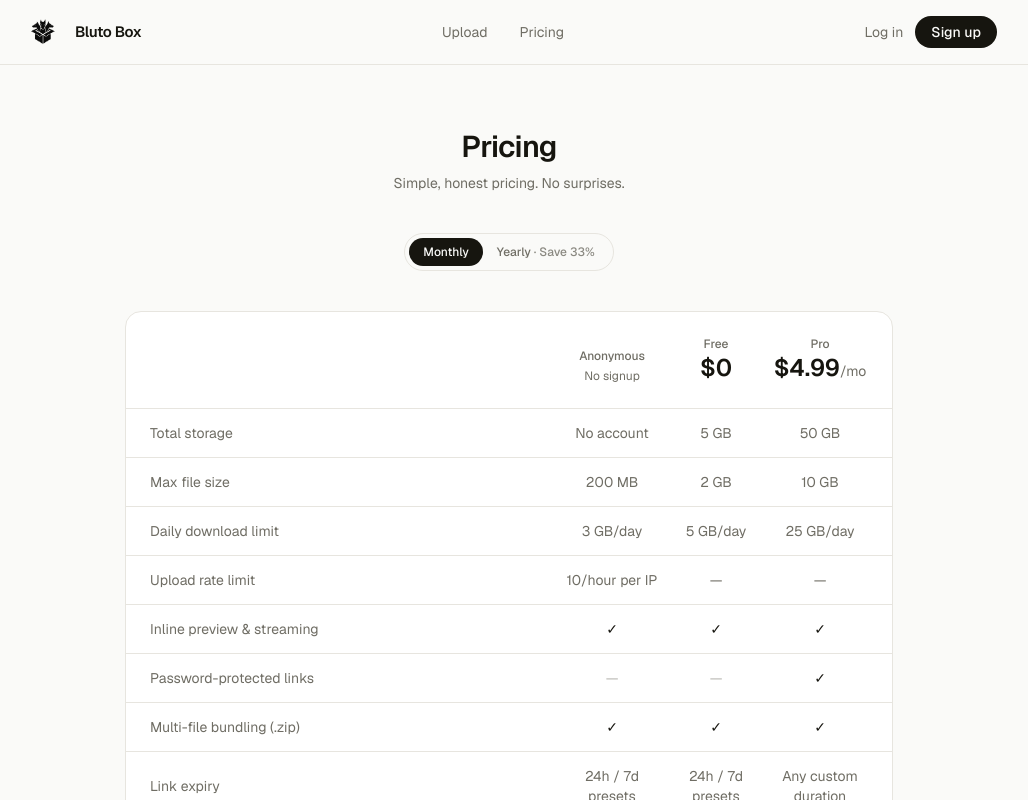
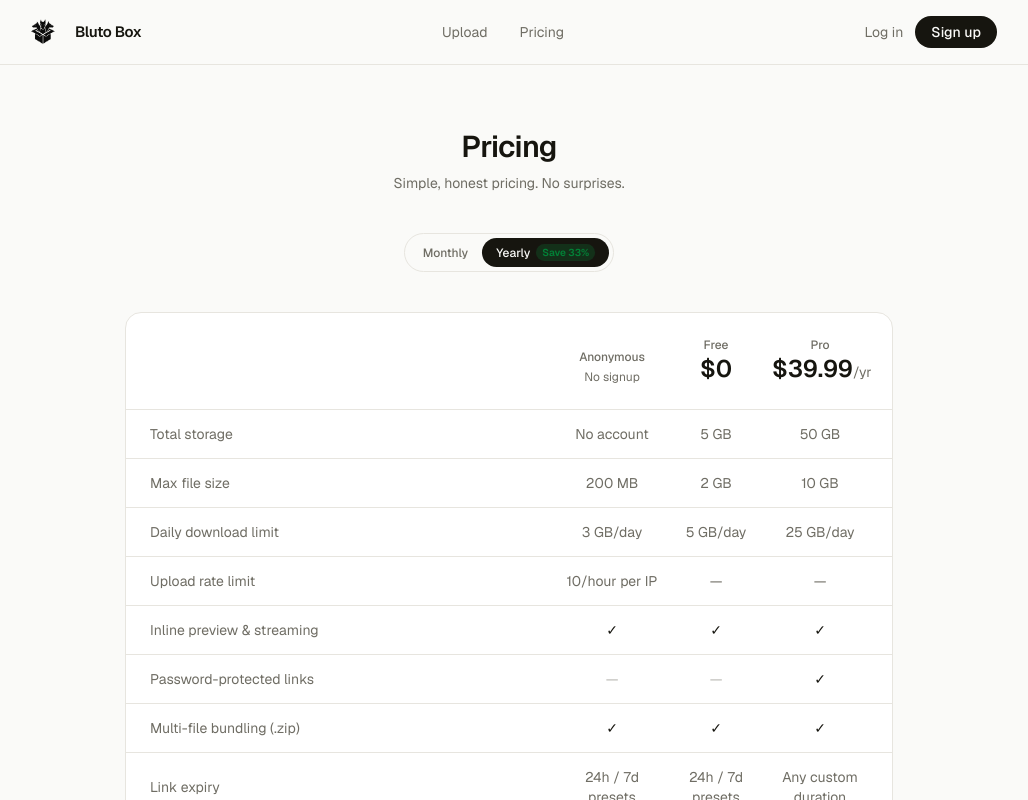
Before and after one commit to azrxc/blutobox, a Next.js app: page /pricing in a window 1280 px wide. Shown: the top 800 px of the page, without its empty margins (131-1159 px from the left). Built offline with nearby package versions, Linux system fonts and the light colour scheme; no server answers.

Commit message:
Default pricing toggle to Yearly and make the 33% savings a visible badge instead of muted text - yearly nets better margin (less Stripe fee bite) and better retention

```diff
--- a/src/app/pricing/page.tsx
+++ b/src/app/pricing/page.tsx
@@ -41,7 +41,7 @@ function Cell({ value }: { value: string | boolean }) {
 export default function PricingPage() {
   const { data: session, update } = useSession();
   const [loading, setLoading] = useState(false);
-  const [billingInterval, setBillingInterval] = useState<"monthly" | "yearly">("monthly");
+  const [billingInterval, setBillingInterval] = useState<"monthly" | "yearly">("yearly");
 
   useEffect(() => {
     update();
@@ -88,11 +88,14 @@ export default function PricingPage() {
         </button>
         <button
           onClick={() => setBillingInterval("yearly")}
-          className={`rounded-full px-3.5 py-1.5 font-medium transition-colors ${
+          className={`flex items-center gap-1.5 rounded-full px-3.5 py-1.5 font-medium transition-colors ${
             billingInterval === "yearly" ? "bg-accent text-accent-foreground" : "text-muted hover:text-foreground"
           }`}
         >
-          Yearly <span className="opacity-80">· Save 33%</span>
+          Yearly
+          <span className="rounded-full bg-green-500/15 px-1.5 py-0.5 text-[10px] font-semibold text-green-700 dark:text-green-400">
+            Save 33%
+          </span>
         </button>
       </div>
 
```
